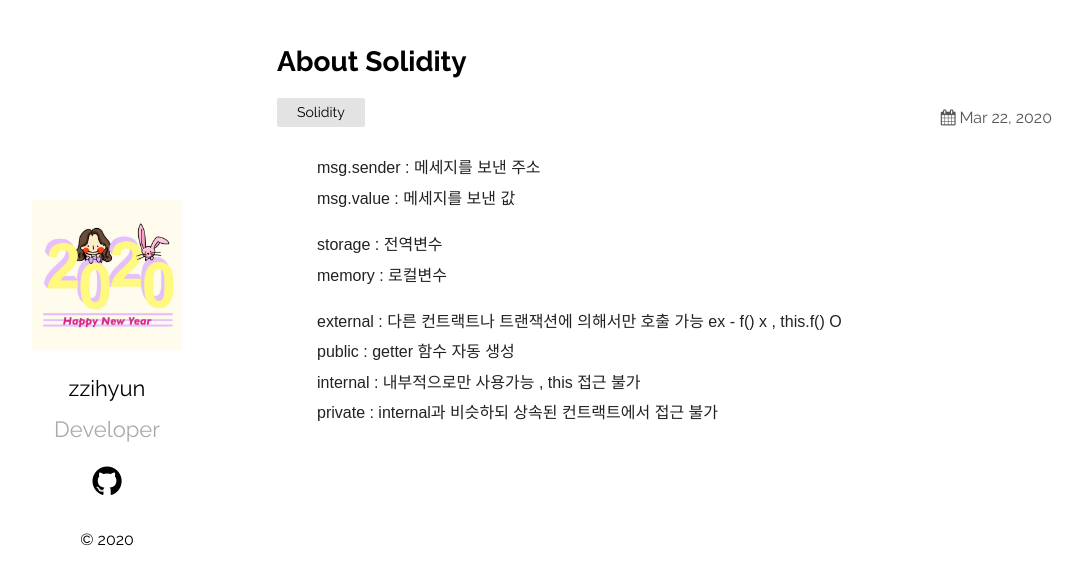
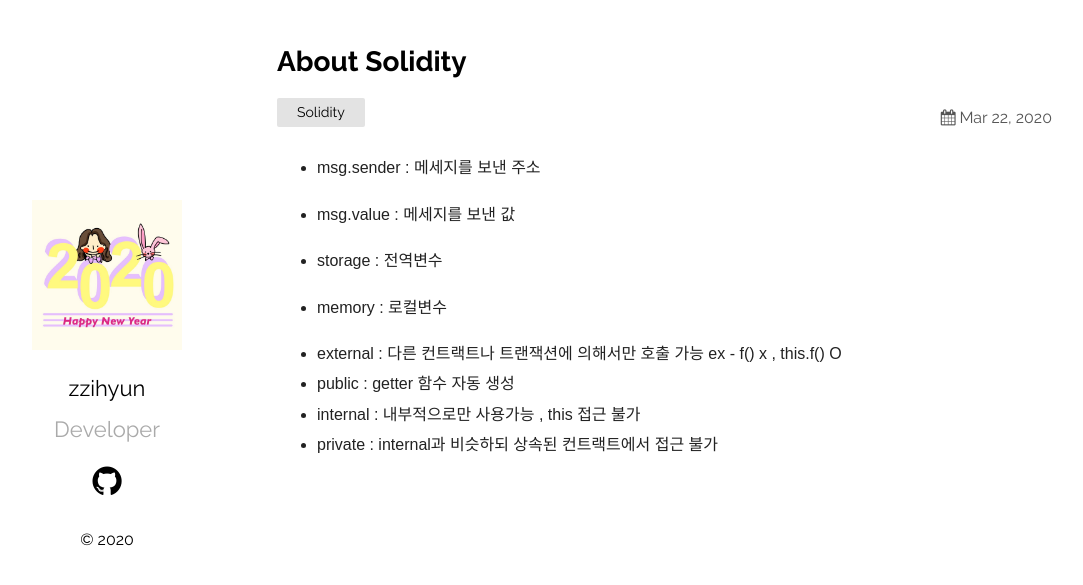
Before and after one commit to jhhhj1002/jhhhj1002.github.io, a Jekyll site: the page built from _posts/2020-03-22-About-Solidity.markdown, in a window 1280 px wide. Shown: the top 585 px of the page, without its empty margins (78-1161 px from the left). Built offline with Jekyll 4.4.1, drawn with Linux system fonts in a browser that asks for light colours.

```diff
--- a/_posts/2020-03-22-About-Solidity.markdown
+++ b/_posts/2020-03-22-About-Solidity.markdown
@@ -6,13 +6,13 @@ categories: Solidity
 ---
 
 
-> msg.sender : 메세지를 보낸 주소
-> msg.value : 메세지를 보낸 값
+  - msg.sender : 메세지를 보낸 주소
+  - msg.value : 메세지를 보낸 값
 
-> storage : 전역변수
-> memory : 로컬변수
+  - storage : 전역변수
+  - memory : 로컬변수
 
-> external : 다른 컨트랙트나 트랜잭션에 의해서만 호출 가능 ex - f() x , this.f() O
-> public : getter 함수 자동 생성
-> internal : 내부적으로만 사용가능 , this 접근 불가
-> private : internal과 비슷하되 상속된 컨트랙트에서 접근 불가
+  - external : 다른 컨트랙트나 트랜잭션에 의해서만 호출 가능 ex - f() x , this.f() O
+  - public : getter 함수 자동 생성
+  - internal : 내부적으로만 사용가능 , this 접근 불가
+  - private : internal과 비슷하되 상속된 컨트랙트에서 접근 불가
```
